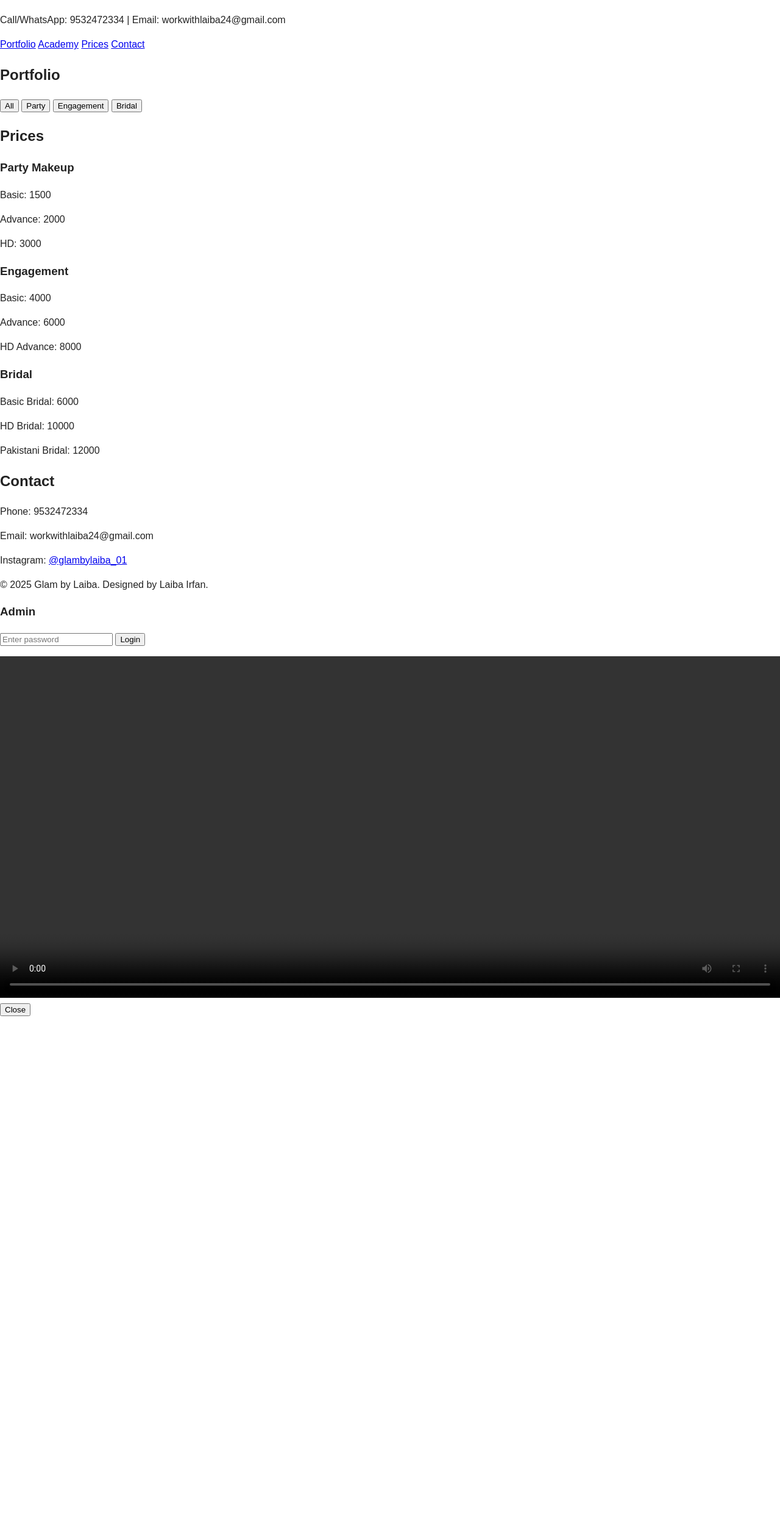
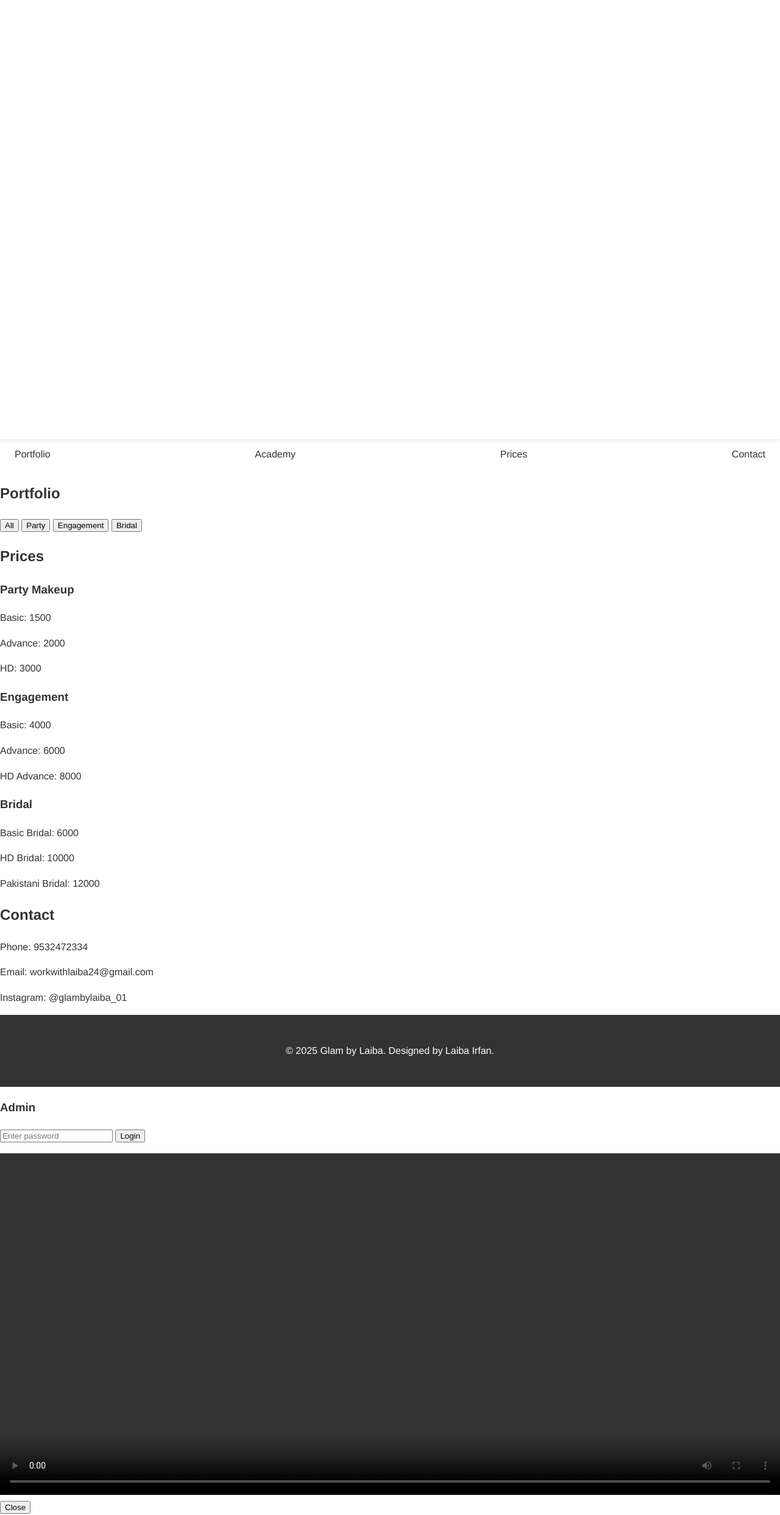
Before and after one commit to faizandgreate-lang/glam_by_laiba, a Flask app: template templates/index.html in a window 1280 px wide. Shown: the whole page at 61% size. Before the commit the page ends 1666 px from the top, so only its background shows below. Run offline with Flask 3, Linux system fonts and the light colour scheme; the template is opened without the code that fills it, so the values that code supplies are empty; parts of the project's set-up code (start-up, migrations or seed data) failed here and were passed over.

Commit message:
Update style.css

```diff
--- a/static/css/style.css
+++ b/static/css/style.css
@@ -1,34 +1,236 @@
-/* Global site styles */
+/* ---- Global Styles ---- */
 body {
-    font-family: 'Poppins', sans-serif;
-    color: #222;
-    margin: 0;
-    padding: 0;
-    background: #fff;
-    line-height: 1.5;
+  margin: 0;
+  padding: 0;
+  font-family: 'Helvetica Neue', Arial, sans-serif;
+  background: #fff;
+  color: #333;
+  line-height: 1.6;
 }
 
-img, video {
-    max-width: 100%;
-    height: auto;
-    object-fit: cover;
+a {
+  text-decoration: none;
+  color: inherit;
 }
 
-.editable {
-    outline: 2px dashed transparent;
-    transition: outline 0.3s;
+/* ---- Header / Navigation ---- */
+header {
+  width: 100%;
+  position: sticky;
+  top: 0;
+  z-index: 999;
+  background: #fff;
+  box-shadow: 0 2px 8px rgba(0,0,0,0.1);
 }
 
-.editable:focus {
-    outline: 2px dashed #f06292;
+nav {
+  display: flex;
+  justify-content: space-between;
+  align-items: center;
+  padding: 12px 24px;
 }
 
-.btn {
-    padding: 12px 25px;
+nav .logo {
+  font-size: 1.8rem;
+  font-weight: bold;
+  color: #e74c3c;
+}
+
+nav ul {
+  display: flex;
+  list-style: none;
+  gap: 16px;
+}
+
+nav ul li a {
+  padding: 6px 12px;
+  border-radius: 4px;
+  transition: background 0.2s;
+}
+
+nav ul li a:hover {
+  background: #f1c40f;
+  color: #fff;
+}
+
+/* ---- Hero Section ---- */
+.hero {
+  width: 100%;
+  height: 90vh;
+  display: flex;
+  flex-direction: column;
+  justify-content: center;
+  align-items: center;
+  text-align: center;
+  background: url('/static/img/video-placeholder.png') center/cover no-repeat;
+  color: #fff;
+  position: relative;
+}
+
+.hero h1 {
+  font-size: 3rem;
+  margin: 0;
+}
+
+.hero p {
+  font-size: 1.2rem;
+  margin: 12px 0;
+}
+
+.hero button {
+  padding: 12px 24px;
+  background: #e74c3c;
+  color: #fff;
+  border: none;
+  border-radius: 6px;
+  cursor: pointer;
+  margin-top: 12px;
+  font-weight: bold;
+  transition: background 0.3s;
+}
+
+.hero button:hover {
+  background: #c0392b;
+}
+
+/* ---- Portfolio / Gallery ---- */
+.portfolio {
+  padding: 60px 20px;
+  background: #f8f8f8;
+}
+
+.portfolio h2 {
+  text-align: center;
+  font-size: 2.4rem;
+  margin-bottom: 40px;
+}
+
+.gallery-grid {
+  display: grid;
+  grid-template-columns: repeat(auto-fit, minmax(250px, 1fr));
+  gap: 20px;
+}
+
+.gallery-grid img, .gallery-grid video {
+  width: 100%;
+  height: 100%;
+  object-fit: cover;
+  border-radius: 6px;
+  cursor: pointer;
+  transition: transform 0.3s ease;
+}
+
+.gallery-grid img:hover, .gallery-grid video:hover {
+  transform: scale(1.05);
+}
+
+/* ---- Services Section ---- */
+.services {
+  padding: 60px 20px;
+}
+
+.services h2 {
+  text-align: center;
+  font-size: 2.4rem;
+  margin-bottom: 40px;
+}
+
+.services-grid {
+  display: grid;
+  grid-template-columns: repeat(auto-fit, minmax(250px, 1fr));
+  gap: 20px;
+}
+
+.service-card {
+  background: #fff;
+  border-radius: 8px;
+  box-shadow: 0 6px 18px rgba(0,0,0,0.08);
+  padding: 20px;
+  text-align: center;
+  transition: transform 0.3s ease;
+}
+
+.service-card:hover {
+  transform: translateY(-6px);
+}
+
+.service-card img, .service-card video {
+  width: 100%;
+  border-radius: 6px;
+  margin-bottom: 12px;
+}
+
+/* ---- Contact Section ---- */
+.contact {
+  padding: 60px 20px;
+  background: #fff;
+}
+
+.contact h2 {
+  text-align: center;
+  font-size: 2.4rem;
+  margin-bottom: 40px;
+}
+
+.contact form {
+  max-width: 600px;
+  margin: auto;
+  display: flex;
+  flex-direction: column;
+  gap: 12px;
+}
+
+.contact form input,
+.contact form textarea {
+  padding: 12px;
+  border: 1px solid #ccc;
+  border-radius: 6px;
+  width: 100%;
+}
+
+.contact form button {
+  padding: 12px;
+  background: #e74c3c;
+  color: #fff;
+  border: none;
+  border-radius: 6px;
+  cursor: pointer;
+  font-weight: bold;
+  transition: background 0.3s;
+}
+
+.contact form button:hover {
+  background: #c0392b;
+}
+
+/* ---- Footer ---- */
+footer {
+  padding: 40px 20px;
+  background: #333;
+  color: #fff;
+  text-align: center;
+}
+
+footer a {
+  color: #f1c40f;
+}
+
+footer p {
+  margin: 6px 0;
+}
+
+/* ---- Responsive ---- */
+@media (max-width: 768px) {
+  nav ul {
+    flex-direction: column;
+    gap: 8px;
+  }
+
+  .hero h1 {
+    font-size: 2rem;
+  }
+
+  .hero p {
     font-size: 1rem;
-    border-radius: 25px;
-    border: none;
-    cursor: pointer;
-    background: #f06292;
-    color: #fff;
+  }
 }
```
